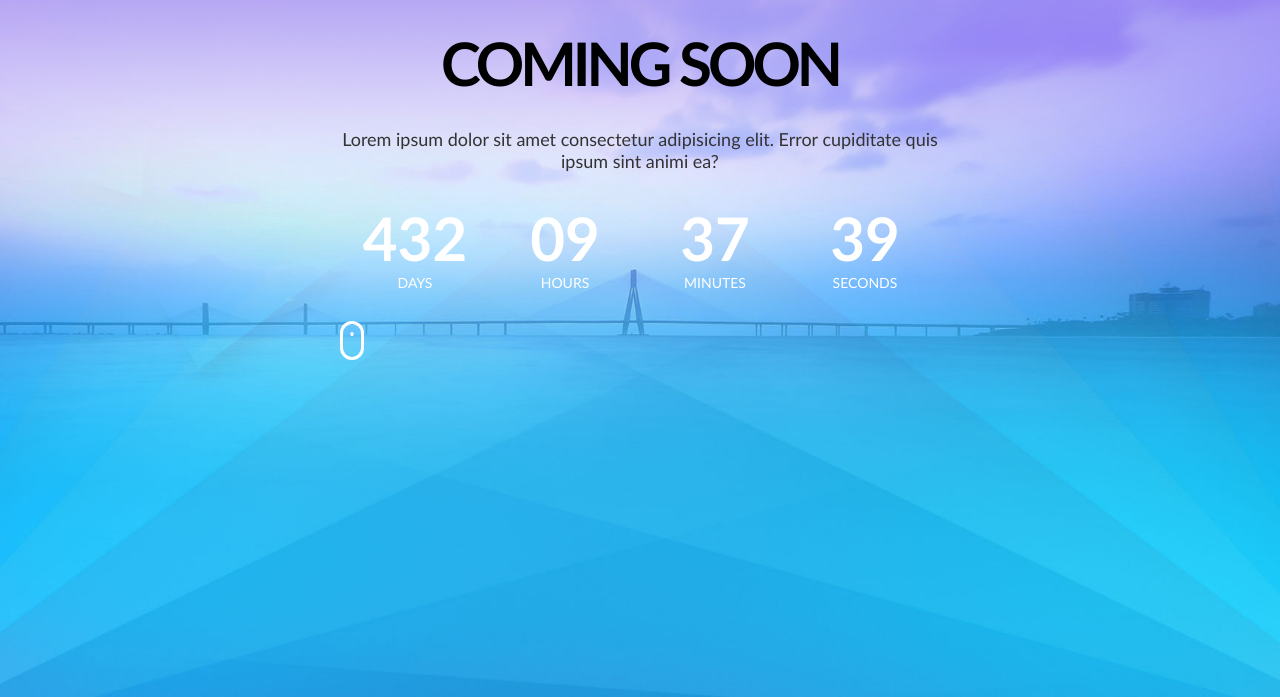
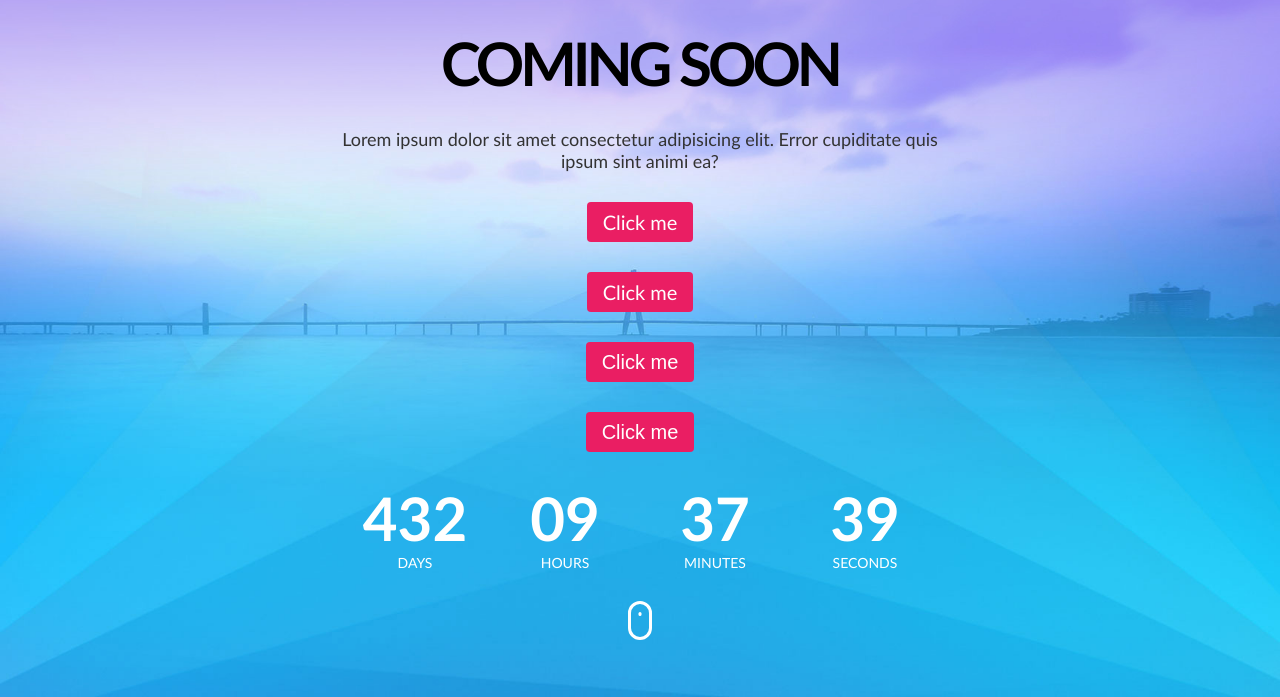
Before and after one commit to MonikaJaraite/08-coming-soon, a website: page index.html in a window 1280 px wide. Shown: the part 103-800 px from the top of the page. Drawn offline with Linux system fonts and the light colour scheme.

Commit message:
Button style

```diff
--- /dev/null
+++ b/css/components/button.css
@@ -0,0 +1,13 @@
+.btn {
+    padding: 0.5em 0.8em;
+    text-decoration: none;
+    font-size: 20px;
+    line-height: 1em;
+    color: #fff;
+    background-color: #ea1e63;
+    border: none;
+    border-radius: 0.2em;
+}
+.btn:hover {
+    box-shadow: 0 4px 8px #000;
+}
--- a/css/components/clock.css
+++ b/css/components/clock.css
@@ -1,5 +1,6 @@
 .clock {
     display: flex;
+    width: 100%;
     flex-wrap: wrap;
     gap: 30px 0;
     text-align: center;
--- a/css/pages/home.css
+++ b/css/pages/home.css
@@ -4,6 +4,7 @@
 /* 3rd-party */
 @import '../3rd-party/font-awesome.min.css';
 /* components */
+@import '../components/button.css';
 @import '../components/clock.css';
 @import '../components/mouse.css';
 @import '../components/progress-bar.css';
@@ -25,6 +26,8 @@
     flex-direction: column;
     gap: 30px;
     text-align: center;
+    align-content: center;
+    align-items: center;
 }
 
 .logo {
--- a/index.html
+++ b/index.html
@@ -23,6 +23,12 @@
             <img class="logo" src="./img/logo.png" alt="Logo">
             <h1 class="main-title">Coming soon</h1>
             <p class="main-description">Lorem ipsum dolor sit amet consectetur adipisicing elit. Error cupiditate quis ipsum sint animi ea?</p>
+
+            <div class="btn">Click me</div>
+            <a href="#" class="btn">Click me</a>
+            <button class="btn">Click me</button>
+            <input class="btn" type="button" value="Click me">
+
             <div class="clock">
                 <div class="time">
                     <div class="value">432</div>
```
